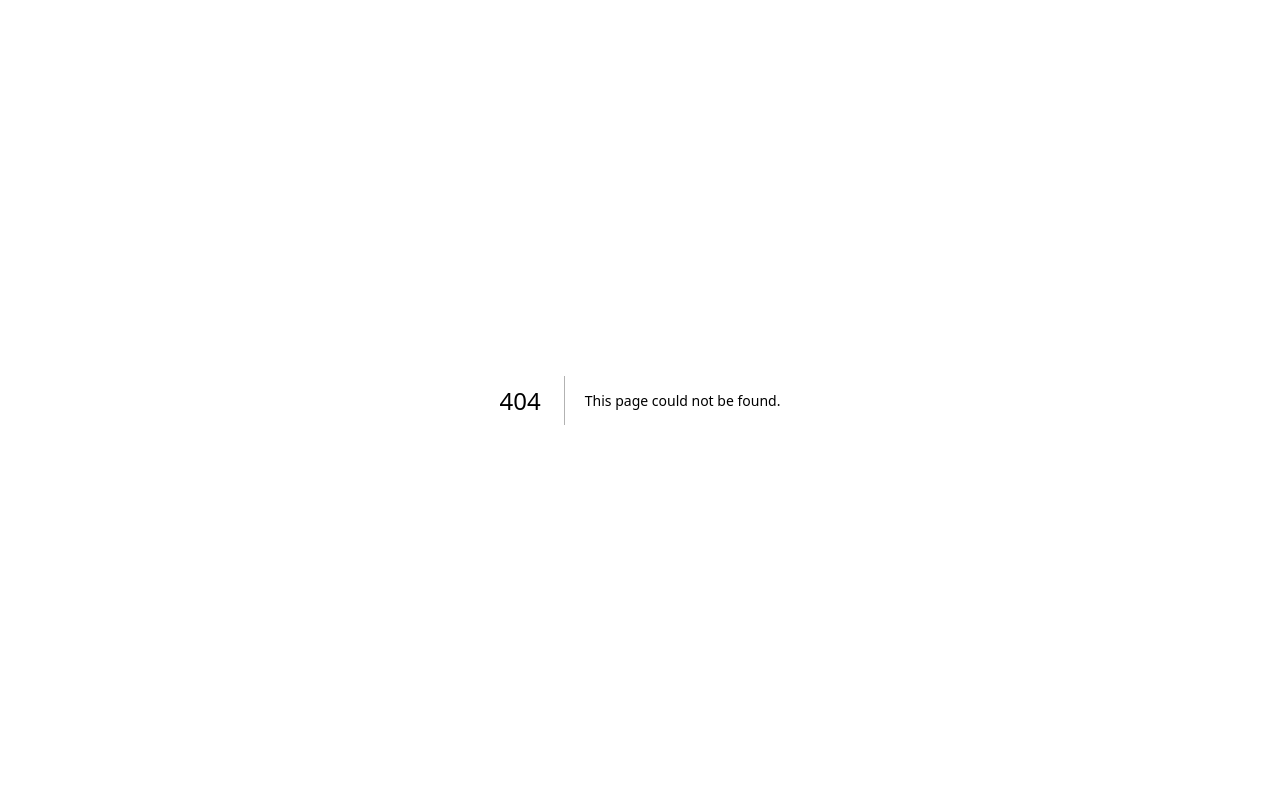
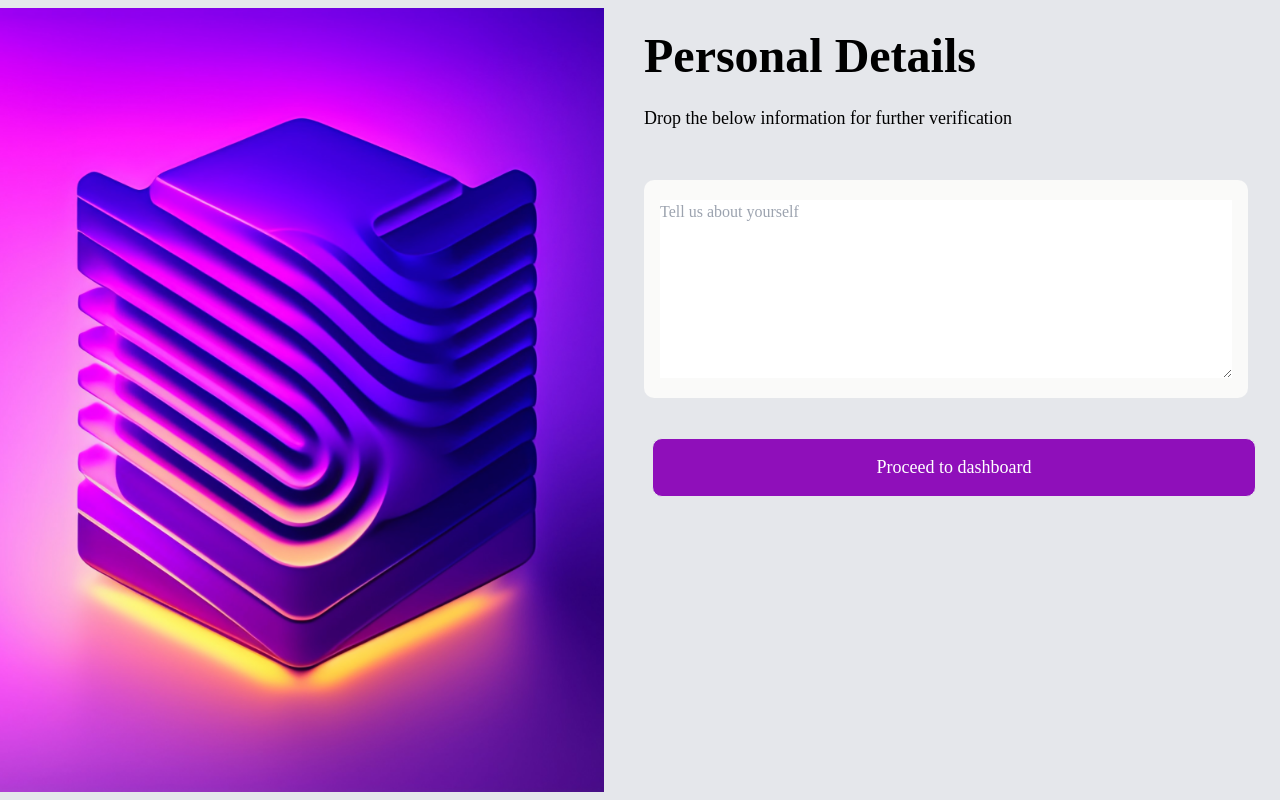
Before and after one commit to Let-s-build-DAO/lets-build-academy, a Next.js app: page /auth/about in a window 1280 px wide. Before the commit this address had no page. Built offline with nearby package versions, Linux system fonts and the light colour scheme.

Commit message:
[chore]: Completed authentication screens

```diff
--- /dev/null
+++ b/app/auth/about/page.js
@@ -0,0 +1,42 @@
+import Button from "@/app/_components/Button";
+import Image from "next/image";
+
+const About = () => {
+  return (
+    <div className="w-full h-full md:h-[100vh] pr-8 bg-gray-200 justify-start items-center gap-[40px] inline-flex">
+      <div className="w-full md:flex justify-between hidden items-center gap-4 inline-flex">
+        <Image src={"/auth-img.png"} alt="auth-img" width={650} height={200} />
+      </div>
+      <div className="w-full mt-8 p-4 md:p-0 self-stretch flex-col justify-start items-start gap-12 inline-flex">
+        <div className="flex-col justify-start items-start gap-6 flex">
+          <h1 className="w-[468px] text-2xl md:text-5xl text-black font-bold font-['Poppins'] leading-[64px]">
+            Personal Details
+          </h1>
+          <p className="w-full md:w-[468px] text-black text-[14px] md:text-lg font-normal font-['Poppins'] leading-loose">
+            Drop the below information for further verification{" "}
+          </p>
+        </div>
+        <div className="self-stretch h-[325px] flex-col justify-start items-start gap-8 flex">
+          <div className="self-stretch h-[231px] px-4 py-5 bg-stone-50 rounded-[10px] justify-start items-start gap-4 inline-flex">
+            <textarea
+              placeholder="Tell us about yourself"
+              className="text-zinc-500 text-base h-full w-full font-medium font-['Poppins'] focus:outline-none"
+            />
+          </div>
+          <Button
+            bg="bg-[#8F0FBA]"
+            width="w-full"
+            height={"h-[45px]"}
+            text="Proceed to dashboard"
+            to={"/dashboard"}
+            additionalClasses={"group"}
+            hover="hover:bg-[transparent]"
+            textColor={"text-white group-hover:text-[#8F0FBA]"}
+          />
+        </div>
+      </div>
+    </div>
+  );
+};
+
+export default About;
--- a/app/personal-info/page.js
+++ b/app/auth/personal-info/page.js
@@ -1,6 +1,6 @@
 import Image from "next/image";
-import Button from "../_components/Button";
-import InputField from "../_components/InputField";
+import Button from "../../_components/Button";
+import InputField from "../../_components/InputField";
 
 const PersonalInfo = () => {
   return (
@@ -44,6 +44,7 @@ const PersonalInfo = () => {
             <Button
               bg="bg-[transparent]"
               text="Back"
+              to={"/auth"}
               border="border-[#8F0FBA]"
               width="w-[320px]"
               height={"h-[45px]"}
@@ -55,6 +56,7 @@ const PersonalInfo = () => {
               bg="bg-[#8F0FBA]"
               width="w-[320px]"
               height={"h-[45px]"}
+              to={"/auth/about"}
               text="Next"
               additionalClasses={"group"}
               hover="hover:bg-[transparent]"
```
